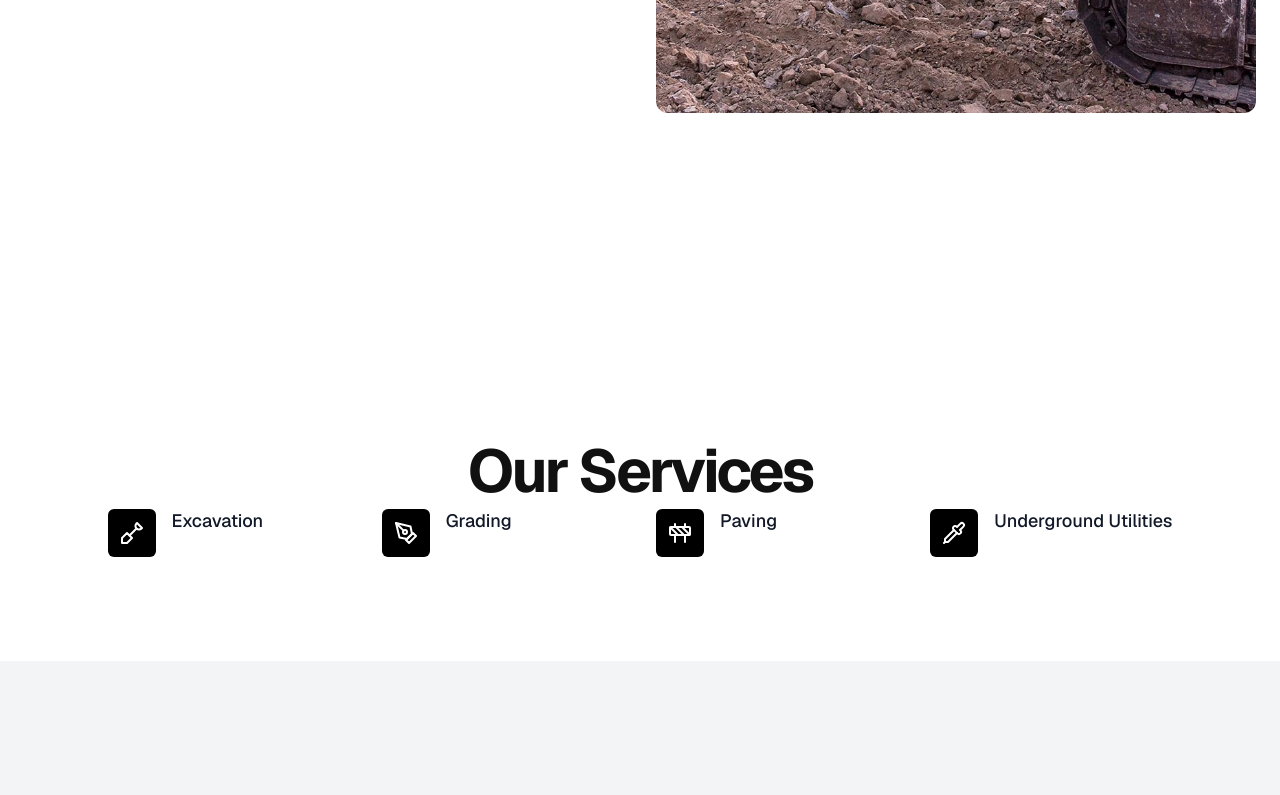
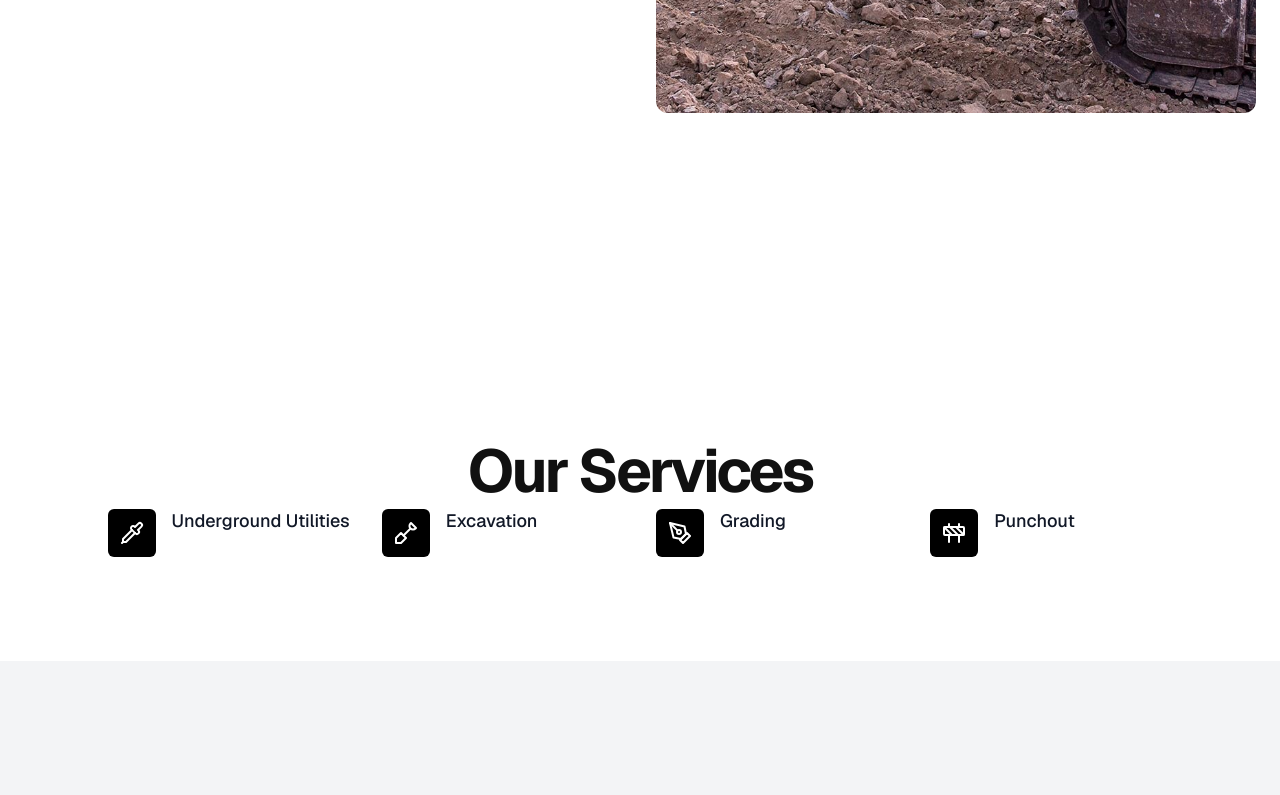
Before and after one commit to KarnellSchultz/g2sitework, a Next.js app: page / in a window 1280 px wide. Shown: the part 735-1530 px from the top of the page. Built offline with nearby package versions, Linux system fonts and the light colour scheme.

Commit message:
Fixing our services names

```diff
--- a/app/about/page.tsx
+++ b/app/about/page.tsx
@@ -1,7 +1,3 @@
-import { HomePage } from "@/components/home-page";
-import { Button } from "@/components/ui/button";
-import Link from "next/link";
-
 export default function Home() {
   return (
     <main>
--- a/app/page.tsx
+++ b/app/page.tsx
@@ -1,7 +1,7 @@
 import { HomePage } from "../components/home-page";
 export default function Home() {
   return (
-    <main className="bg-white">
+    <main>
       <HomePage />
     </main>
   );
--- a/components/home-page.tsx
+++ b/components/home-page.tsx
@@ -85,6 +85,14 @@ const Services = () => {
     "
     >
       <div className="grid grid-cols-2 gap-y-8 sm:gap-y-8 md:grid md:grid-cols-4 md:gap-x-8 md:gap-y-10">
+        <div>
+          <div className="absolute flex items-center justify-center h-12 w-12 rounded-md bg-black text-white">
+            <PipetteIcon className="h-6 w-6" />
+          </div>
+          <p className="ml-16 text-lg leading-6 font-medium text-gray-900 ">
+            Underground Utilities
+          </p>
+        </div>
         <div className="">
           <div className="absolute flex items-center justify-center h-12 w-12 rounded-md bg-black text-white">
             <ShovelIcon className="h-6 w-6" />
@@ -101,15 +109,7 @@ const Services = () => {
           <div className="absolute flex items-center justify-center h-12 w-12 rounded-md bg-black text-white">
             <ConstructionIcon className="h-6 w-6" />
           </div>
-          <p className="ml-16 text-lg leading-6 font-medium text-gray-900 ">Paving</p>
-        </div>
-        <div>
-          <div className="absolute flex items-center justify-center h-12 w-12 rounded-md bg-black text-white">
-            <PipetteIcon className="h-6 w-6" />
-          </div>
-          <p className="ml-16 text-lg leading-6 font-medium text-gray-900 ">
-            Underground Utilities
-          </p>
+          <p className="ml-16 text-lg leading-6 font-medium text-gray-900 ">Punchout</p>
         </div>
       </div>
     </div>
```
